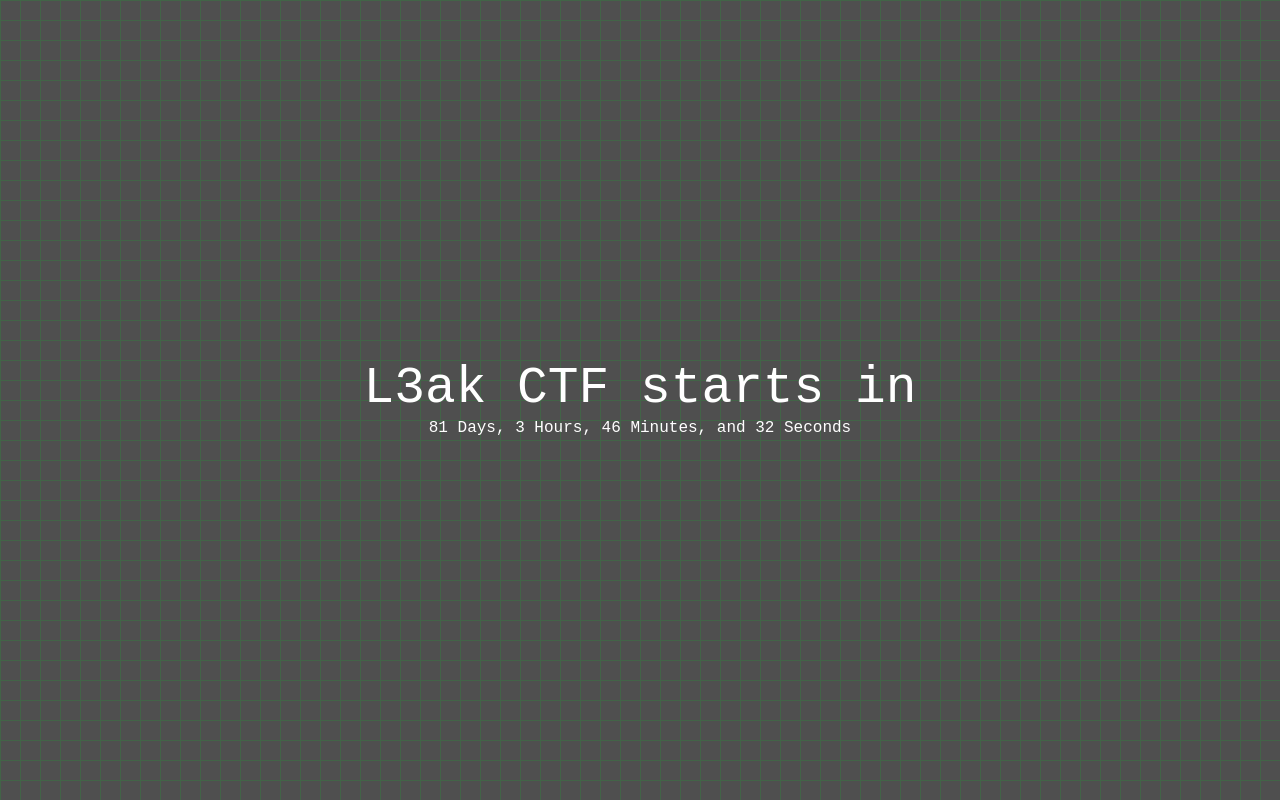
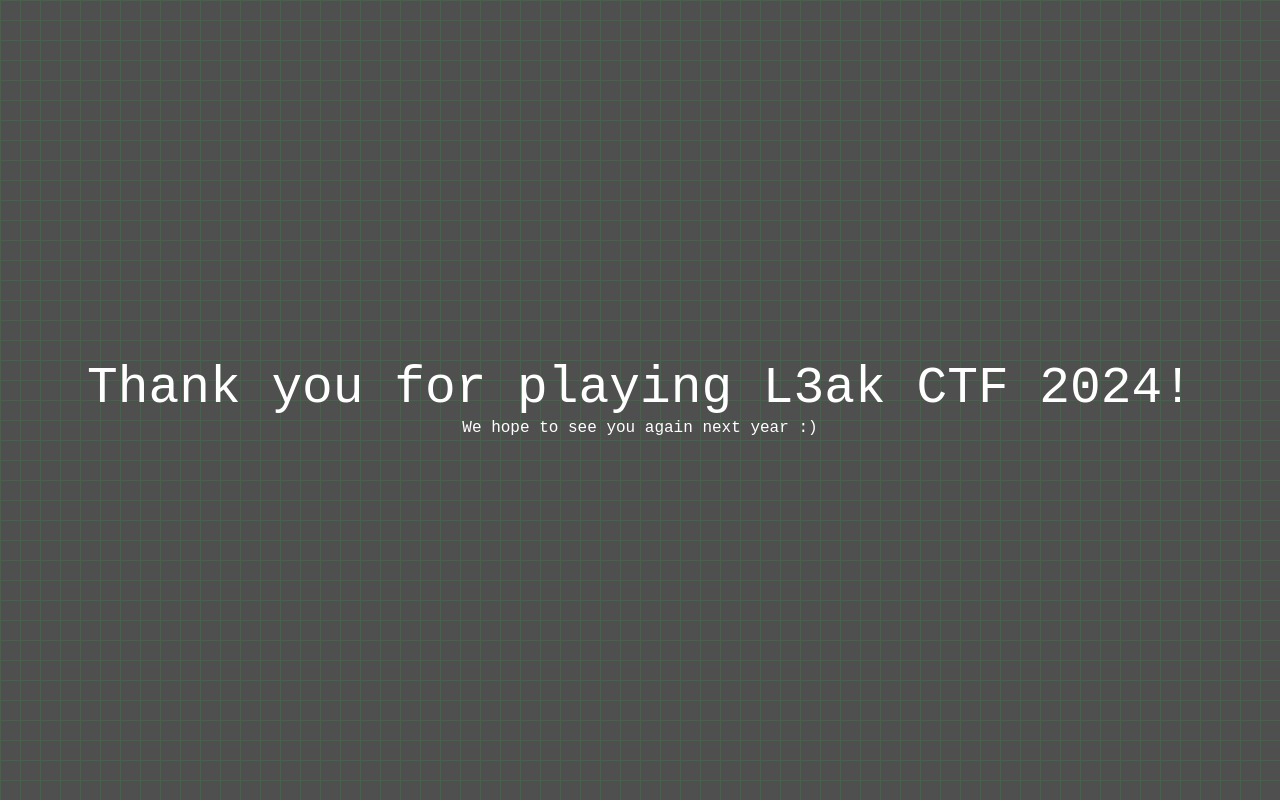
Before and after one commit to L3AK-TEAM/ctf-website, a Preact app: page / in a window 1280 px wide. Built offline with nearby package versions, Linux system fonts and the light colour scheme; a web font is replaced by a local one.

Commit message:
update source after ctf

```diff
--- a/src/app.tsx
+++ b/src/app.tsx
@@ -1,42 +1,8 @@
-import { useEffect, useState } from "preact/hooks";
 import { useRef } from "preact/hooks";
 import "./app.css";
 
-function getTimeUntilDate(date: Date): string {
-    const now = new Date().getTime();
-    const distance = date.getTime() - now;
-
-    const days = Math.floor(distance / (1000 * 60 * 60 * 24));
-    const hours = Math.floor(
-        (distance % (1000 * 60 * 60 * 24)) / (1000 * 60 * 60)
-    );
-    const minutes = Math.floor((distance % (1000 * 60 * 60)) / (1000 * 60));
-    const seconds = Math.floor((distance % (1000 * 60)) / 1000);
-
-    return `${days} ${days === 1 ? "Day" : "Days"}, ${hours} ${
-        hours === 1 ? "Hour" : "Hours"
-    }, ${minutes} ${minutes === 1 ? "Minute" : "Minutes"}, and ${seconds} ${
-        seconds === 1 ? "Second" : "Seconds"
-    }`;
-}
-
 export function App() {
-    const ctfDate = new Date("2024-05-24T12:00:00.000Z");
-    const [countdown, setCountdown] = useState(getTimeUntilDate(ctfDate));
-
     const backgroundRef = useRef<HTMLDivElement>(null);
-
-    useEffect(() => {
-        const updateCountdown = () => {
-            setCountdown(getTimeUntilDate(ctfDate));
-        };
-
-        const countdownInterval = setInterval(updateCountdown, 1000);
-
-        return () => {
-            clearInterval(countdownInterval);
-        };
-    }, []);
 
     const handleMouseMove = (event: MouseEvent) => {
         if (backgroundRef.current) {
@@ -56,8 +22,8 @@
                 ref={backgroundRef}
             >
                 <main className="px-4">
-                    <h1>L3ak CTF starts in</h1>
-                    <h2>{countdown}</h2>
+                    <h1>Thank you for playing L3ak CTF 2024!</h1>
+                    <h2>We hope to see you again next year :)</h2>
                 </main>
             </div>
         </>
```
Also changed, not shown: 1 other file (tests, documents, lock files or other folders).
